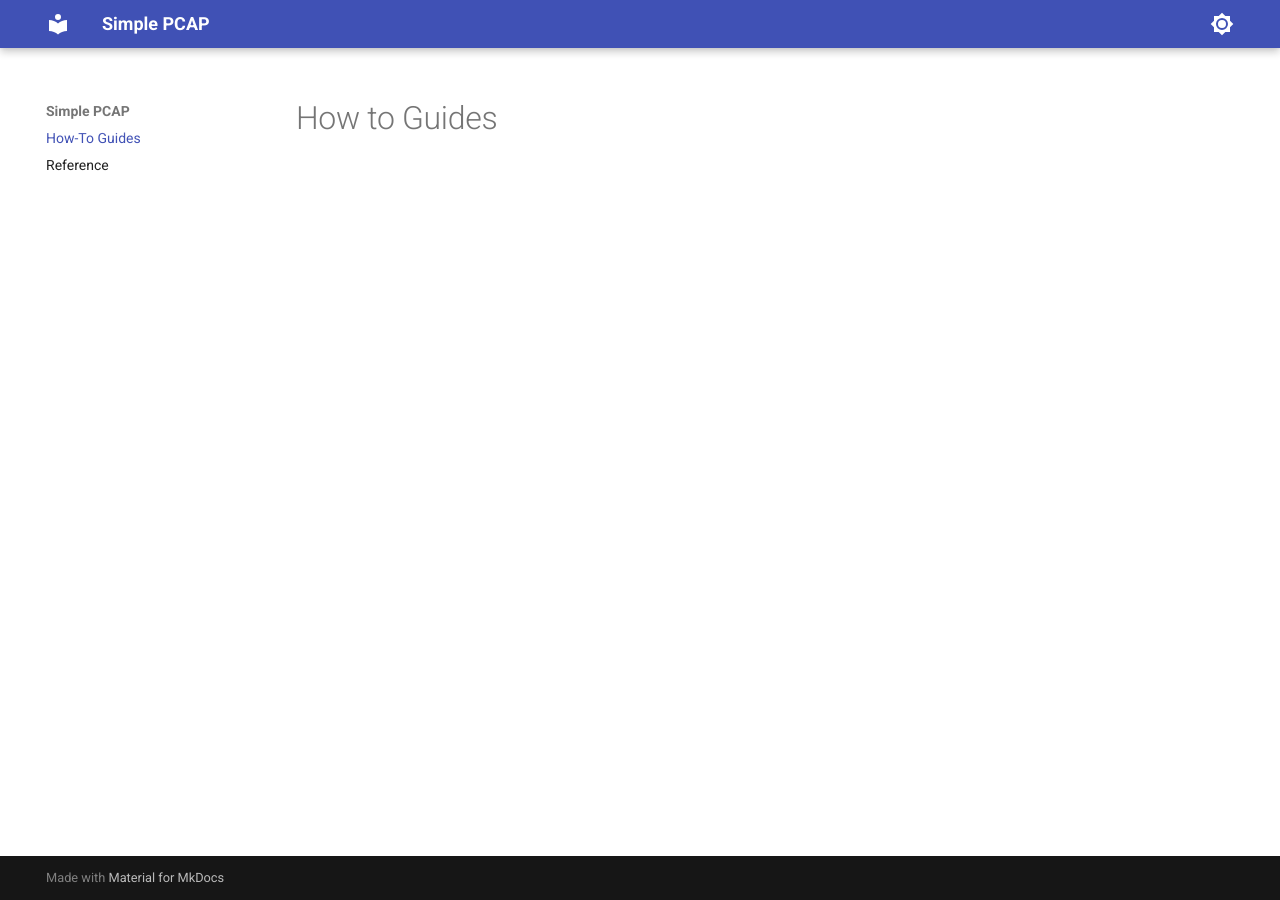
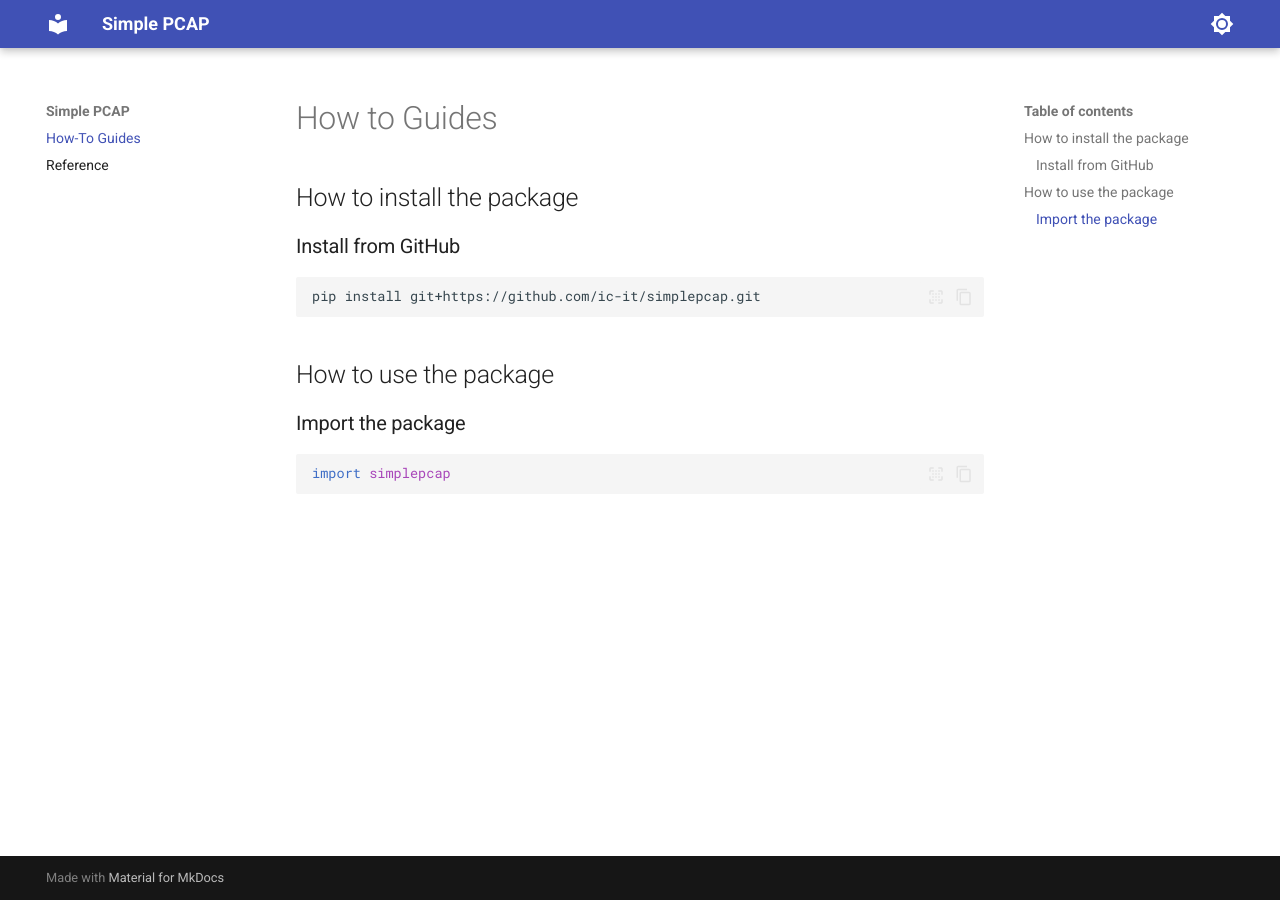
Before and after one commit to ic-it/simplepcap, an MkDocs documentation site: the page built from docs/how-to-guides.md, in a window 1280 px wide. Built offline with MkDocs 1.6.1 and Material for MkDocs 9.7.7, drawn with Linux system fonts in a browser that asks for light colours.

Commit message:
update: docs

````diff
--- a/docs/how-to-guides.md
+++ b/docs/how-to-guides.md
@@ -1 +1,13 @@
 # How to Guides
+
+## How to install the package
+### Install from GitHub
+```bash
+pip install git+https://github.com/ic-it/simplepcap.git
+```
+
+## How to use the package
+### Import the package
+```python
+import simplepcap
+```
--- a/simplepcap/__init__.py
+++ b/simplepcap/__init__.py
@@ -1 +1,2 @@
 from .types import Version, Reserved, FileHeader, PacketHeader, Packet
+from .parser import Parser
````
Also changed, not shown: README.md (line endings or trailing spaces), docs/index.md (line endings or trailing spaces), 1 other file.
